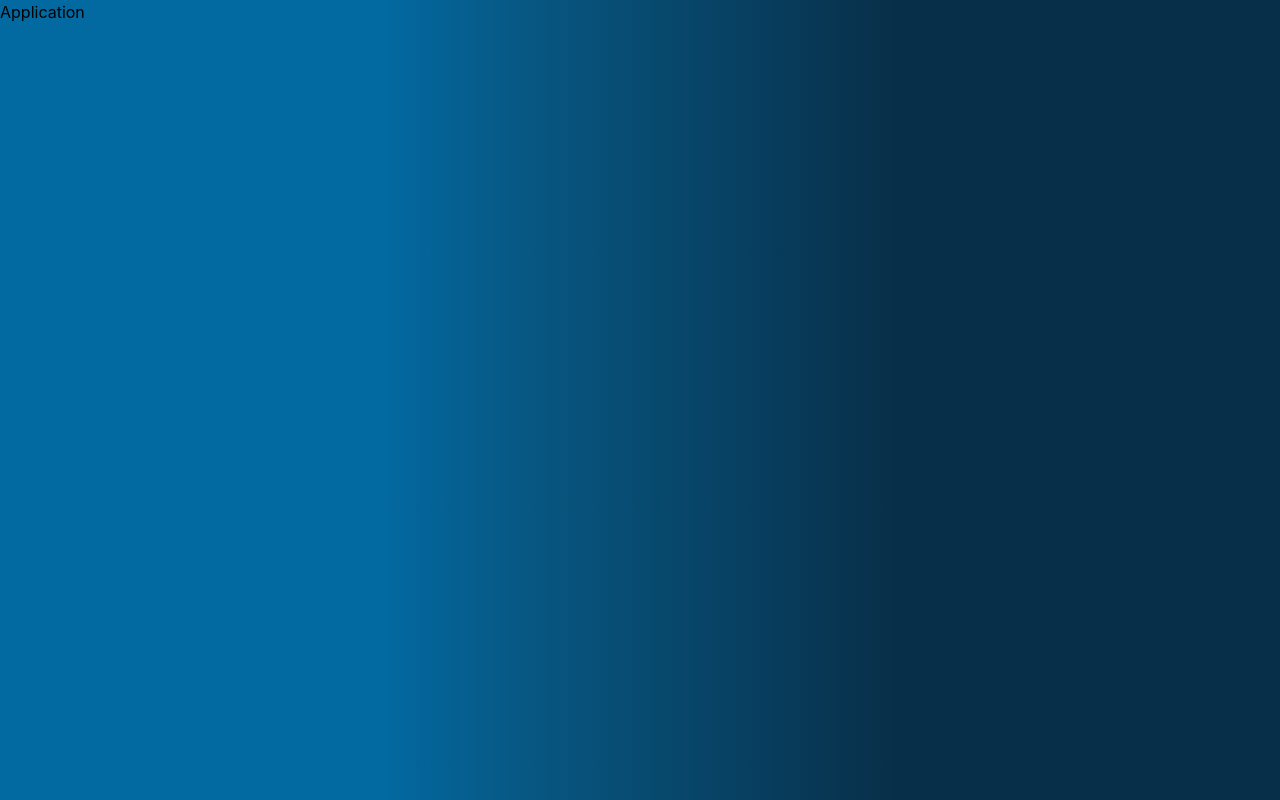
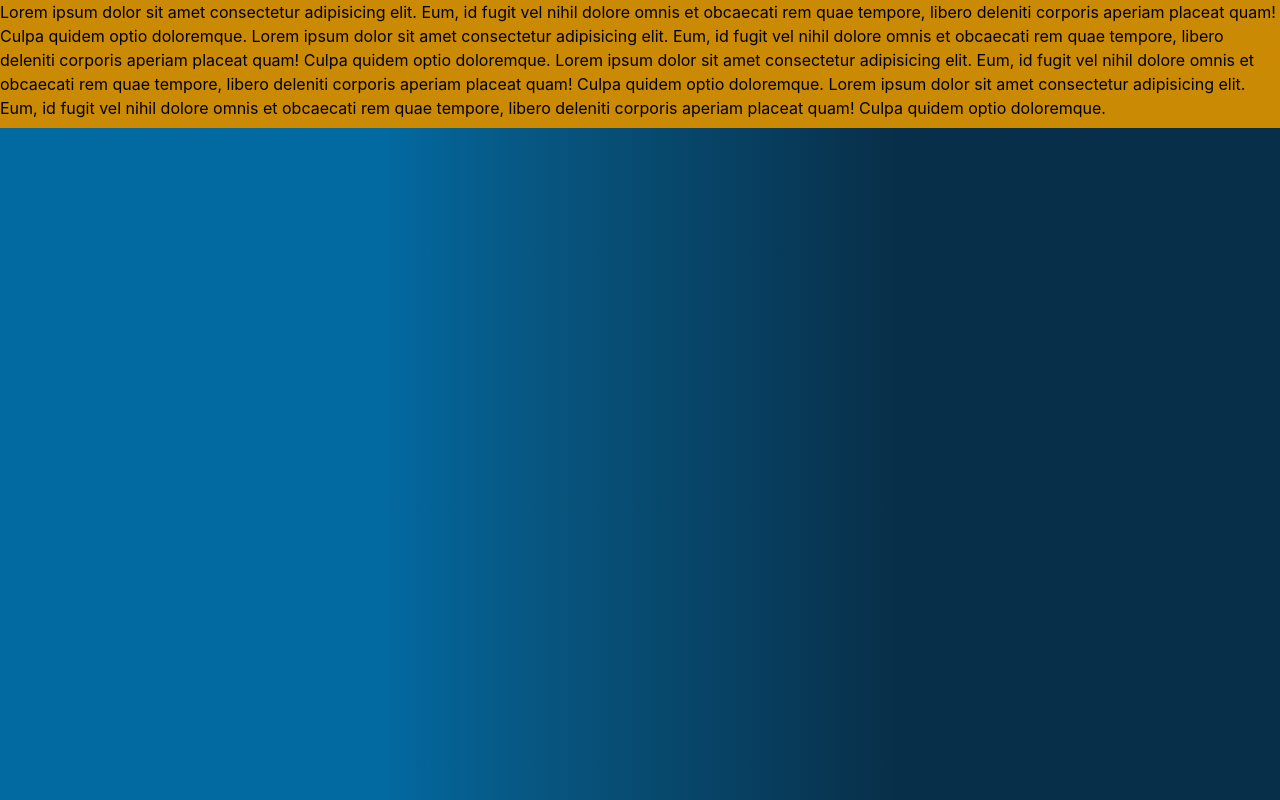
Before and after one commit to technicalplace/portfolio-react-tailwindcss, a React (Create React App) app: page /Application in a window 1280 px wide. Built offline with nearby package versions, Linux system fonts and the light colour scheme.

Commit message:
:memo: LinkコンポーネントをHomeコンポーネントに名前を変更/各コンポーネント内に適当に文字と背景色を追加

```diff
--- a/src/components/Application/Application.tsx
+++ b/src/components/Application/Application.tsx
@@ -1,7 +1,20 @@
-import React from 'react'
+import React from "react";
 
 export const Application = () => {
   return (
-    <div>Application</div>
-  )
-}
+    <div className="bg-yellow-600 h-32">
+      Lorem ipsum dolor sit amet consectetur adipisicing elit. Eum, id fugit vel
+      nihil dolore omnis et obcaecati rem quae tempore, libero deleniti corporis
+      aperiam placeat quam! Culpa quidem optio doloremque.
+      Lorem ipsum dolor sit amet consectetur adipisicing elit. Eum, id fugit vel
+      nihil dolore omnis et obcaecati rem quae tempore, libero deleniti corporis
+      aperiam placeat quam! Culpa quidem optio doloremque.
+      Lorem ipsum dolor sit amet consectetur adipisicing elit. Eum, id fugit vel
+      nihil dolore omnis et obcaecati rem quae tempore, libero deleniti corporis
+      aperiam placeat quam! Culpa quidem optio doloremque.
+      Lorem ipsum dolor sit amet consectetur adipisicing elit. Eum, id fugit vel
+      nihil dolore omnis et obcaecati rem quae tempore, libero deleniti corporis
+      aperiam placeat quam! Culpa quidem optio doloremque.
+    </div>
+  );
+};
--- a/src/components/Career/Career.tsx
+++ b/src/components/Career/Career.tsx
@@ -2,6 +2,6 @@ import React from 'react'
 
 export const Career = () => {
   return (
-    <div>Career</div>
+    <div className='bg-red-500 h-32'>Career</div>
   )
 }
--- a/src/components/Links/Links.tsx
+++ /dev/null
@@ -1,66 +0,0 @@
-import React from "react";
-import { Link, BrowserRouter as Router, Route, Routes } from "react-router-dom";
-export const Links = () => {
-  const ITEMS = [
-    {
-      id: 0,
-      href: "../Application/Application.tsx",
-      component: "<Application />",
-      title: "Application",
-      description: "Here is a list of applications I have created so far",
-    },
-    {
-      id: 1,
-      href: "../Career/Career.tsx",
-      component: "<Career />",
-      title: "Career",
-      description: "This is my previous career history",
-    },
-    {
-      id: 2,
-      href: "../Sns/Sns.tsx",
-      component: "<Sns />",
-      title: "SNS",
-      description:
-        "If you don't mind, please take a look at the various SNS I have listed",
-    },
-    {
-      id: 3,
-      href: "../SelfStudy/SelfStudy.tsx",
-      component: "<SelfStudy />",
-      title: "Self-study",
-      description:
-        "I am writing about the things I consciously focus on when I study",
-    },
-  ];
-
-  return (
-    <>
-      <div className="max-w-5xl h-auto mx-auto mt-9 grid grid-cols-2 grid-rows-2 gap-7 justify-around">
-        {ITEMS.map(({ id, title, href, component, description }) => {
-          return (
-            <Router key={id}>
-              <Routes>
-                <Route
-                  path={href}
-                  element={
-                    <>
-                      <Link to={component} className="px-20 py-8 mx-3 text-emerald-500 text-center border-8 border-double border-teal-500 rounded-xl hover:scale-110 duration-1000">
-                        <h1 className="text-2xl font-bold text-green-300">
-                          {title}&nbsp;→
-                        </h1>
-                        <p className="w-full mt-2">{description}</p>
-                      </Link>
-                    </>
-                  }
-                ></Route>
-                {/* <a key={id} href={href} className='px-20 py-8 mx-3 text-emerald-500 text-center border-8 border-double border-teal-500 rounded-xl hover:scale-110 duration-1000'> */}
-                {/* </a> */}
-              </Routes>
-            </Router>
-          );
-        })}
-      </div>
-    </>
-  );
-};
--- a/src/components/SelfStudy/SelfStudy.tsx
+++ b/src/components/SelfStudy/SelfStudy.tsx
@@ -2,6 +2,6 @@ import React from 'react'
 
 export const SelfStudy = () => {
   return (
-    <div></div>
+    <div className='bg-sky-500 h-32'>SelfStudy</div>
   )
 }
--- a/src/components/Sns/Sns.tsx
+++ b/src/components/Sns/Sns.tsx
@@ -2,6 +2,6 @@ import React from 'react'
 
 export const Sns = () => {
   return (
-    <div>Sns</div>
+    <div className='bg-emerald-600 h-32'>Sns</div>
   )
 }
```
Also changed, not shown: src/components/Home/Home.scss (added), src/components/Links/Links.scss (deleted).
